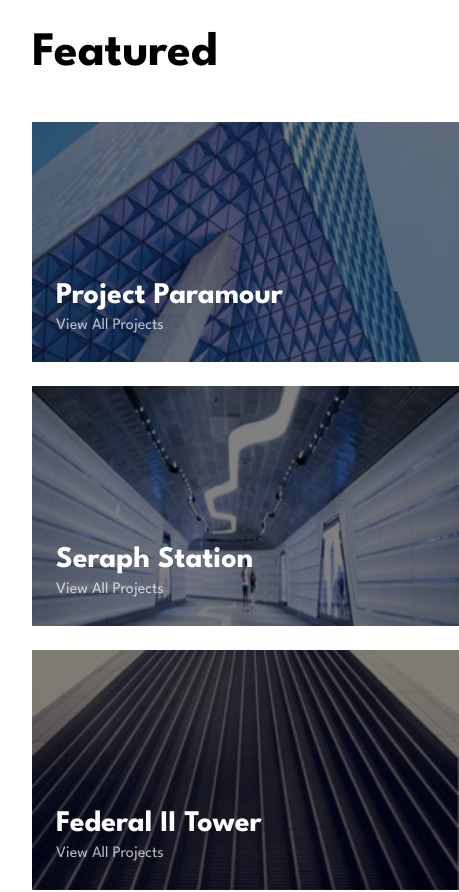
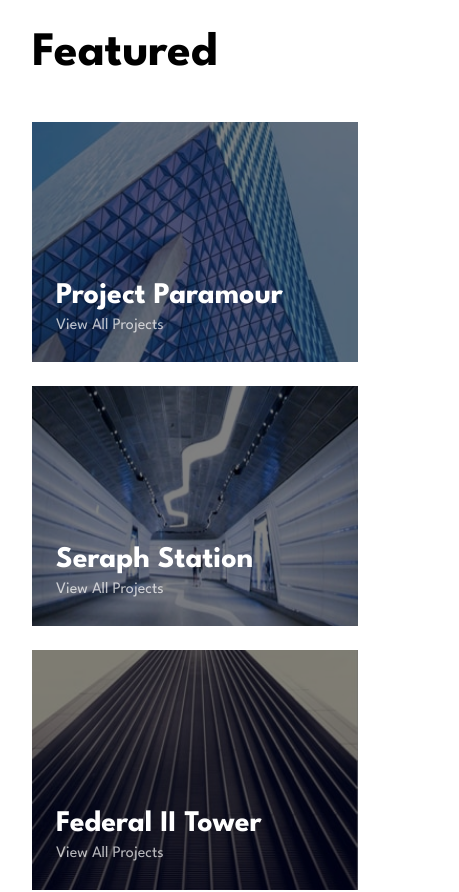
Before and after one commit to AyanorII/arch-studio, a Next.js app: page / in a window 390 px wide. Shown: the part 2180-3072 px from the top of the page, 459 px wide, since content can reach past the window. Built offline with nearby package versions, Linux system fonts and the light colour scheme.

Commit message:
fix Featured section projects width

```diff
--- a/pages/home/components/Featured.tsx
+++ b/pages/home/components/Featured.tsx
@@ -32,7 +32,7 @@ export const Featured = () => {
 						{FEATURED_PROJECTS.slice(0, 3).map(({ title, image }, index) => (
 							<div
 								key={title}
-								className="relative flex aspect-video h-[240px] w-full items-end lg:h-[560px]"
+								className="relative flex h-[240px] w-full items-end lg:h-[560px]"
 							>
 								<span className="md hidden text-[250px] font-bold leading-none text-white opacity-50 md:absolute md:right-4 md:top-4 md:z-10 md:block lg:right-0">
 									{index + 1}
```
